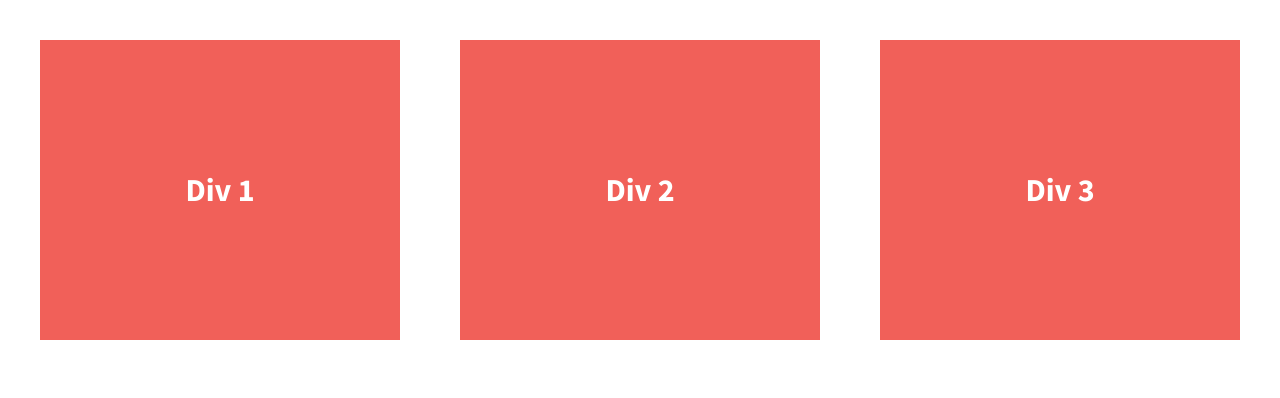
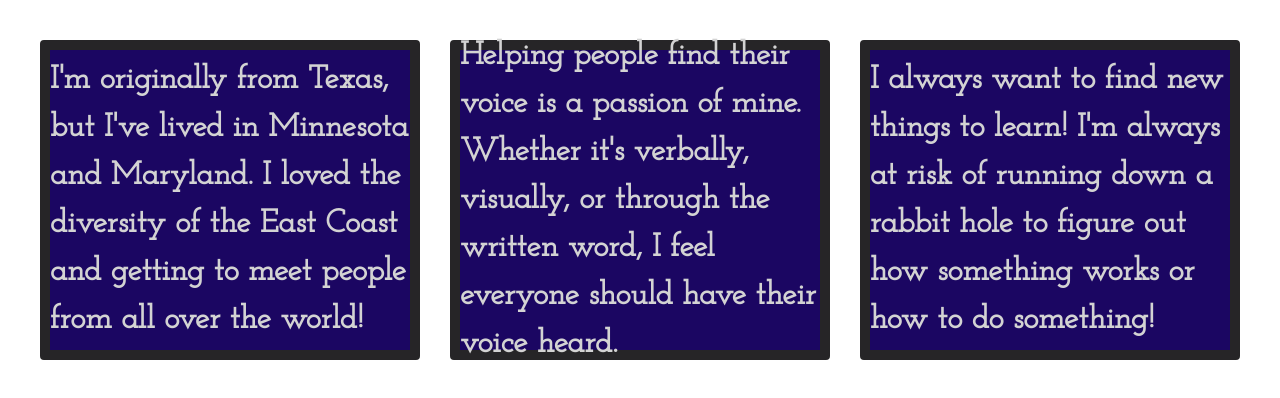
Before and after one commit to Elena-A-13/206-divs-flexbox-starter, a plain HTML site: page index.html in a window 1280 px wide. Drawn offline with nearby package versions, Linux system fonts and the light colour scheme.

Commit message:
Changed styles of divs

```diff
--- a/css/main.css
+++ b/css/main.css
@@ -91,7 +91,7 @@ html {
 }
 
 body {
-  font-family: 'Source Sans Pro', sans-serif;
+  font-family: 'Josefin Slab';
   padding: 2em;
   font-size: 1.25em;
   height: 100%;
@@ -111,8 +111,13 @@ body {
   color: #fff;
   line-height: 1.5em;
   font-size: 1.6em;
-  background-color: #f16059;
+  background-color: #1b0662;
   height: 300px;
+  color: lightgray;
+  border: rgb(38, 37, 39);
+  border-style: solid;
+  border-radius: 4px;
+  border-width: 10px;
 }
 
 
--- a/index.html
+++ b/index.html
@@ -15,6 +15,7 @@
         <script src="js/vendor/modernizr-2.8.3.min.js"></script>
         <link href='http://fonts.googleapis.com/css?family=Lora:700' rel='stylesheet' type='text/css'>
         <link href='http://fonts.googleapis.com/css?family=Source+Sans+Pro:400,700' rel='stylesheet' type='text/css'>
+        <link href="https://fonts.googleapis.com/css2?family=Josefin+Slab&display=swap" rel="stylesheet">
     </head>
     <body>
         <!--[if lt IE 8]>
@@ -23,13 +24,13 @@
 
         <section class="wrapper">
             <div class="div-1">
-                Div 1
+                <p>I'm originally from Texas, but I've lived in Minnesota and Maryland. I loved the diversity of the East Coast and getting to meet people from all over the world!</p>
             </div>
             <div class="div-2">
-                Div 2
+                <p>Helping people find their voice is a passion of mine. Whether it's verbally, visually, or through the written word, I feel everyone should have their voice heard.</p>
             </div>
             <div class="div-3">
-                Div 3
+                <p>I always want to find new things to learn! I'm always at risk of running down a rabbit hole to figure out how something works or how to do something!</p>
             </div>
         </section>
 
```
